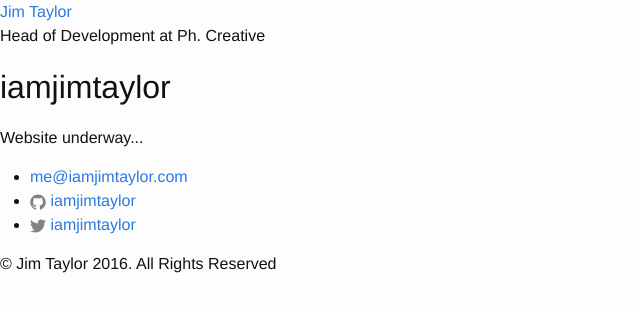
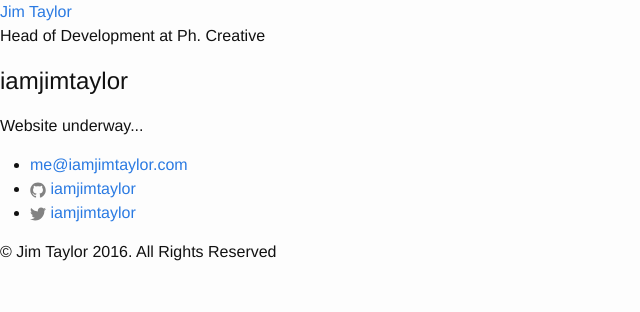
Before and after one commit to iamjimtaylor/iamjimtaylor, a Jekyll site: the page built from index.html, in a window 1280 px wide. Shown: the top 312 px of the page, without its empty margins (0-640 px from the left). Built offline with Jekyll 4.4.1, drawn with Linux system fonts in a browser that asks for light colours.

Commit message:
Update index.html

```diff
--- a/index.html
+++ b/index.html
@@ -2,7 +2,9 @@
 layout: default
 ---
 
-<div class="home">
-  <h1>iamjimtaylor</h1>
-  <p>Website underway...</p>
+<div class="row">
+	<section class="col-sm-12">
+		<h1 class="page-header">iamjimtaylor</h1>
+		<p>Website underway...</p>
+	</section>
 </div>
```
